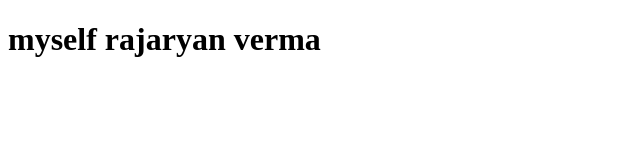
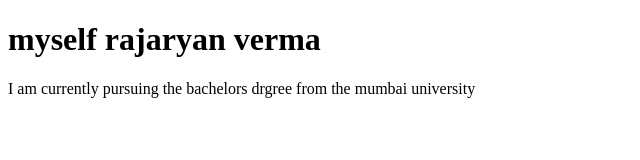
Before and after one commit to rajaryan0726/Demo-repository, a plain HTML site: page index.html in a window 1280 px wide. Shown: the whole page, without its empty margins (0-640 px from the left). Drawn offline with Linux system fonts and the light colour scheme.

Commit message:
final push

```diff
--- a/index.html
+++ b/index.html
@@ -1,2 +1,3 @@
 <!DOCTYPE html>
 <h1>myself rajaryan verma</h1>
+<p>I am currently pursuing the bachelors drgree from the mumbai university</p>
```
